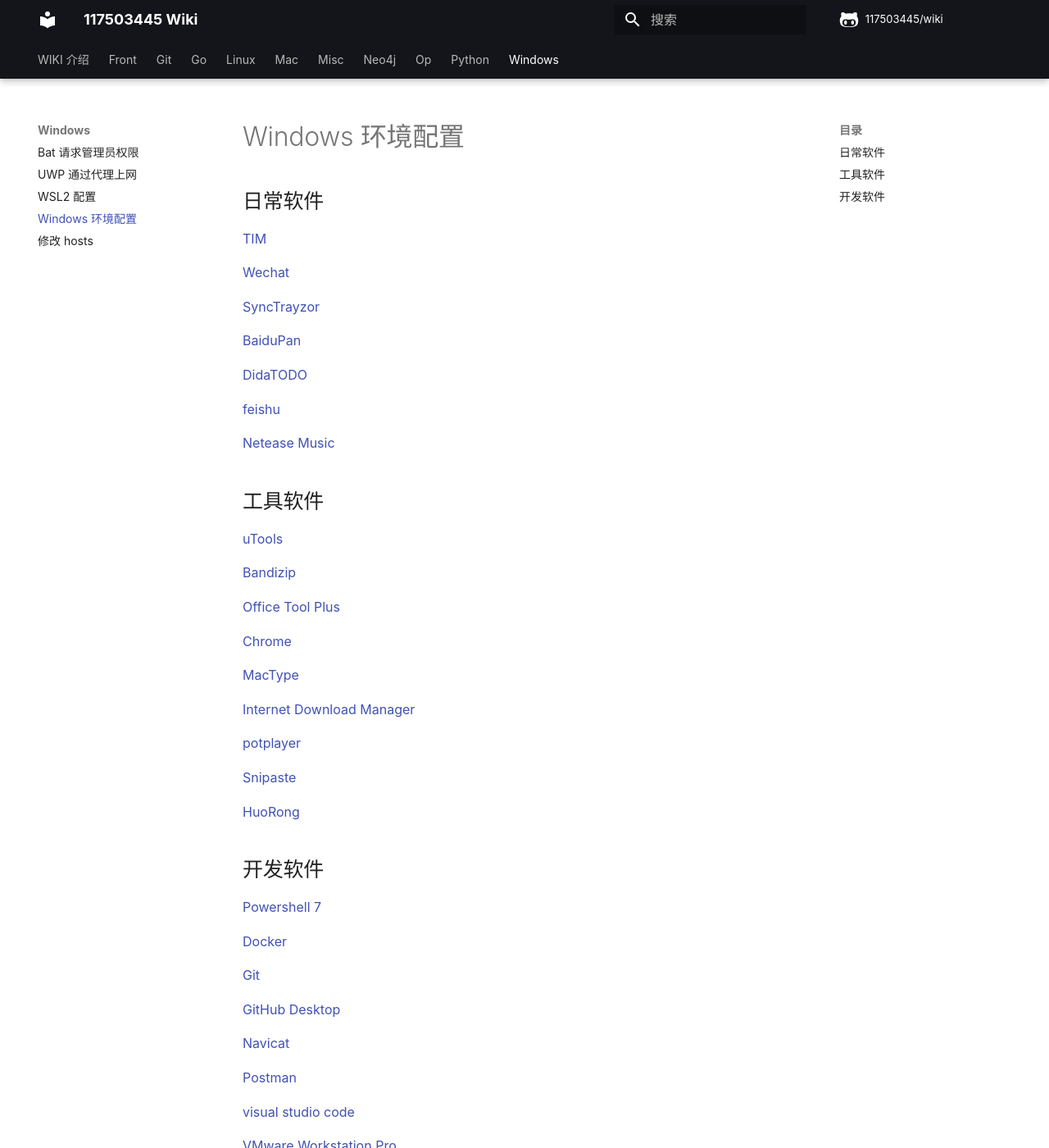
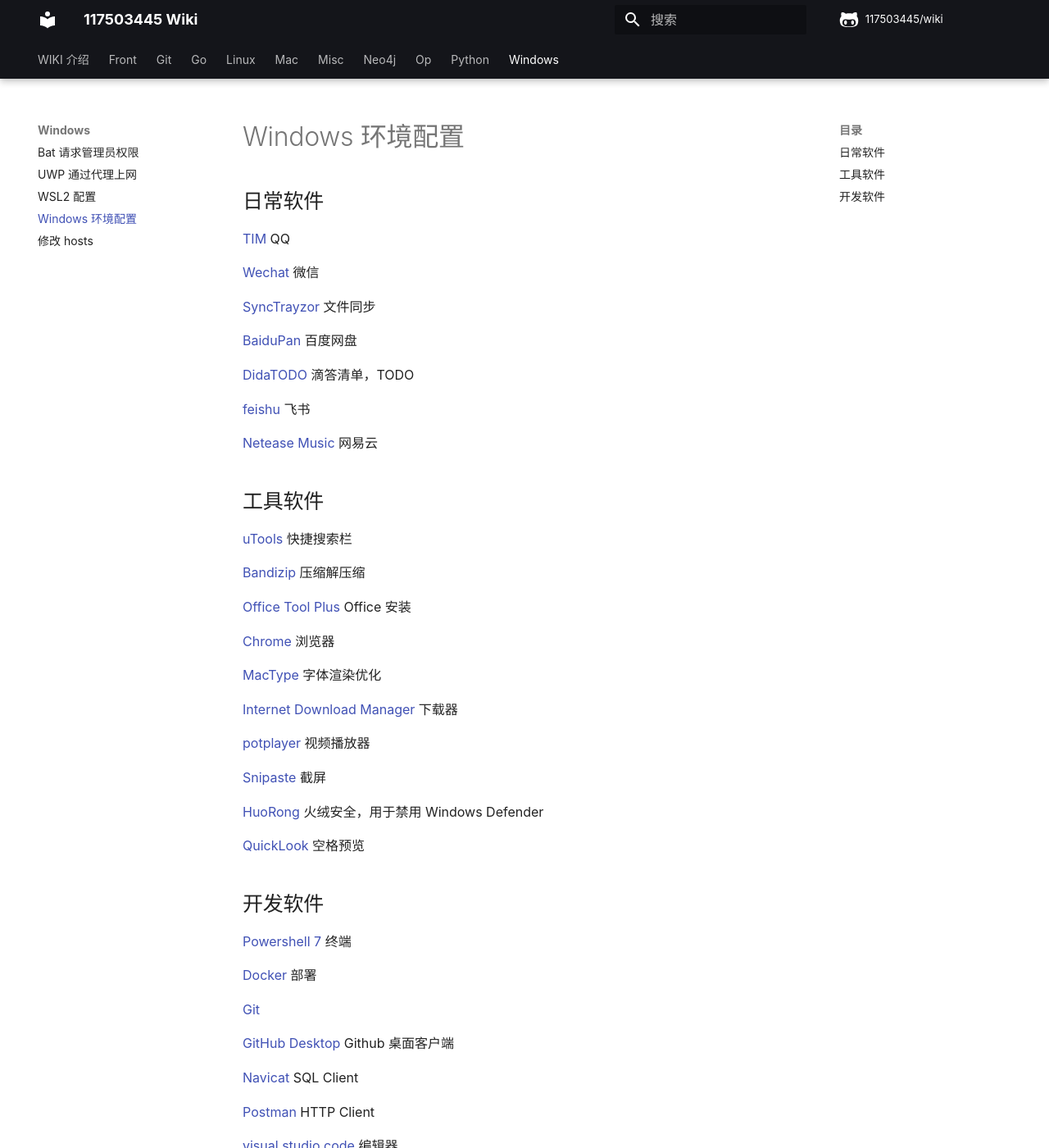
Before and after one commit to 117503445/wiki, an MkDocs documentation site: the page built from docs/windows/Windows 环境配置.md, in a window 1280 px wide and 1400 px high. Shown: the whole window at 82% size. Built offline with MkDocs 1.6.1 and Material for MkDocs 9.7.7, drawn with Linux system fonts in a browser that asks for light colours; some web fonts are replaced; comment, search, counter and statistics services are not loaded.

Commit message:
Update Windows 环境配置.md

```diff
--- a/docs/windows/Windows 环境配置.md
+++ b/docs/windows/Windows 环境配置.md
@@ -2,54 +2,56 @@
 
 ## 日常软件
 
-[TIM](https://tim.qq.com/download.html)
+[TIM](https://tim.qq.com/download.html) QQ
 
-[Wechat](https://pc.weixin.qq.com/)
+[Wechat](https://pc.weixin.qq.com/) 微信
 
-[SyncTrayzor](https://github.com/canton7/SyncTrayzor/releases/)
+[SyncTrayzor](https://github.com/canton7/SyncTrayzor/releases/) 文件同步
 
-[BaiduPan](http://pan.baidu.com/download)
+[BaiduPan](http://pan.baidu.com/download) 百度网盘
 
-[DidaTODO](https://dida365.com/about/windows)
+[DidaTODO](https://dida365.com/about/windows) 滴答清单，TODO
 
-[feishu](https://www.feishu.cn/download)
+[feishu](https://www.feishu.cn/download) 飞书
 
-[Netease Music](https://music.163.com/#/download)
+[Netease Music](https://music.163.com/#/download) 网易云
 
 ## 工具软件
 
-[uTools](https://u.tools/)
+[uTools](https://u.tools/) 快捷搜索栏
 
-[Bandizip](https://cn.bandisoft.com/bandizip/)
+[Bandizip](https://cn.bandisoft.com/bandizip/) 压缩解压缩
 
-[Office Tool Plus](https://otp.landian.vip/zh-cn/)
+[Office Tool Plus](https://otp.landian.vip/zh-cn/) Office 安装
 
-[Chrome](https://www.google.com/intl/zh-CN/chrome/)
+[Chrome](https://www.google.com/intl/zh-CN/chrome/) 浏览器
 
-[MacType](https://github.com/snowie2000/mactype/releases)
+[MacType](https://github.com/snowie2000/mactype/releases) 字体渲染优化
 
-[Internet Download Manager](http://www.downxia.com/downinfo/308952.html)
+[Internet Download Manager](http://www.downxia.com/downinfo/308952.html) 下载器
 
-[potplayer](https://t1.daumcdn.net/potplayer/PotPlayer/Version/Latest/PotPlayerSetup64.exe)
+[potplayer](https://t1.daumcdn.net/potplayer/PotPlayer/Version/Latest/PotPlayerSetup64.exe) 视频播放器
 
-[Snipaste](https://zh.snipaste.com/)
+[Snipaste](https://zh.snipaste.com/) 截屏
 
-[HuoRong](https://www.huorong.cn/)
+[HuoRong](https://www.huorong.cn/) 火绒安全，用于禁用 Windows Defender
+
+[QuickLook](https://github.com/QL-Win/QuickLook/releases/latest) 空格预览
 
 ## 开发软件
 
-[Powershell 7](https://github.com/PowerShell/PowerShell/releases)
+[Powershell 7](https://github.com/PowerShell/PowerShell/releases) 终端
 
-[Docker](https://www.docker.com/products/docker-desktop)
+[Docker](https://www.docker.com/products/docker-desktop) 部署
 
 [Git](https://git-scm.com/download/win)
 
-[GitHub Desktop](https://desktop.github.com/)
+[GitHub Desktop](https://desktop.github.com/) Github 桌面客户端
 
-[Navicat](https://github.com/HeQuanX/navicat-keygen-tools)
+[Navicat](https://github.com/HeQuanX/navicat-keygen-tools) SQL Client
 
-[Postman](https://www.postman.com/downloads/)
+[Postman](https://www.postman.com/downloads/) HTTP Client
 
-[visual studio code](https://code.visualstudio.com/)
+[visual studio code](https://code.visualstudio.com/) 编辑器
 
-[VMware Workstation Pro](https://www.ghxi.com/vmware15.html)
+[VMware Workstation Pro](https://www.ghxi.com/vmware15.html) 虚拟机
```
